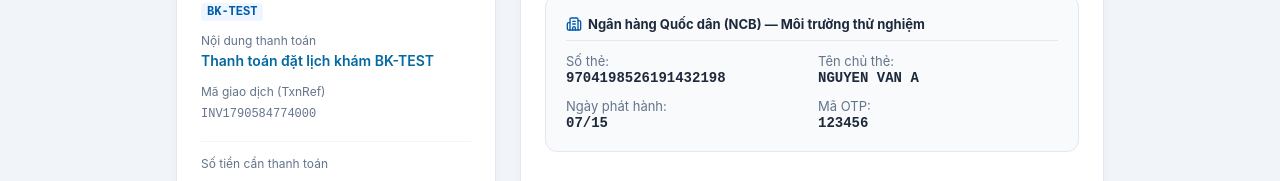
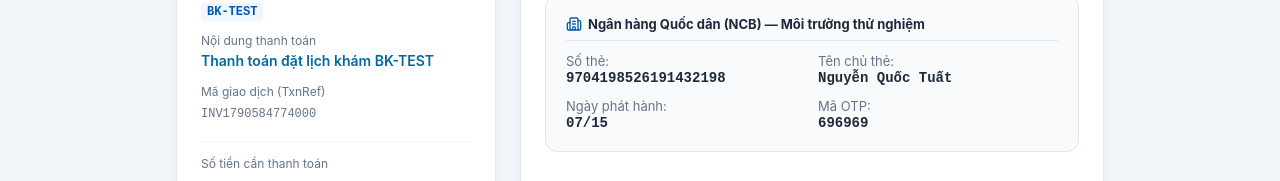
Before and after one commit to quoctuan-1206/DATN-BookingCare, a React (Vite) app in the folder frontend/: page /payment/mock-gateway in a window 1280 px wide. Both pictures are taken after a click on the button "Thẻ ATM / NCB Test". Shown: the part 369-550 px from the top of the page. Built offline with nearby package versions, Linux system fonts and the light colour scheme; no server answers.

Commit message:
feat: customize mock cardholder name and OTP

```diff
--- a/frontend/src/pages/Booking/MockVnpayGateway.jsx
+++ b/frontend/src/pages/Booking/MockVnpayGateway.jsx
@@ -205,7 +205,7 @@ export default function MockVnpayGateway() {
                       </div>
                       <div>
                         <span style={{ color: "#64748b", display: "block" }}>Tên chủ thẻ:</span>
-                        <strong style={{ fontFamily: "monospace", fontSize: 14 }}>NGUYEN VAN A</strong>
+                        <strong style={{ fontFamily: "monospace", fontSize: 14 }}>Nguyễn Quốc Tuất</strong>
                       </div>
                       <div>
                         <span style={{ color: "#64748b", display: "block" }}>Ngày phát hành:</span>
@@ -213,7 +213,7 @@ export default function MockVnpayGateway() {
                       </div>
                       <div>
                         <span style={{ color: "#64748b", display: "block" }}>Mã OTP:</span>
-                        <strong style={{ fontFamily: "monospace", fontSize: 14 }}>123456</strong>
+                        <strong style={{ fontFamily: "monospace", fontSize: 14 }}>696969</strong>
                       </div>
                     </div>
                   </div>
```
